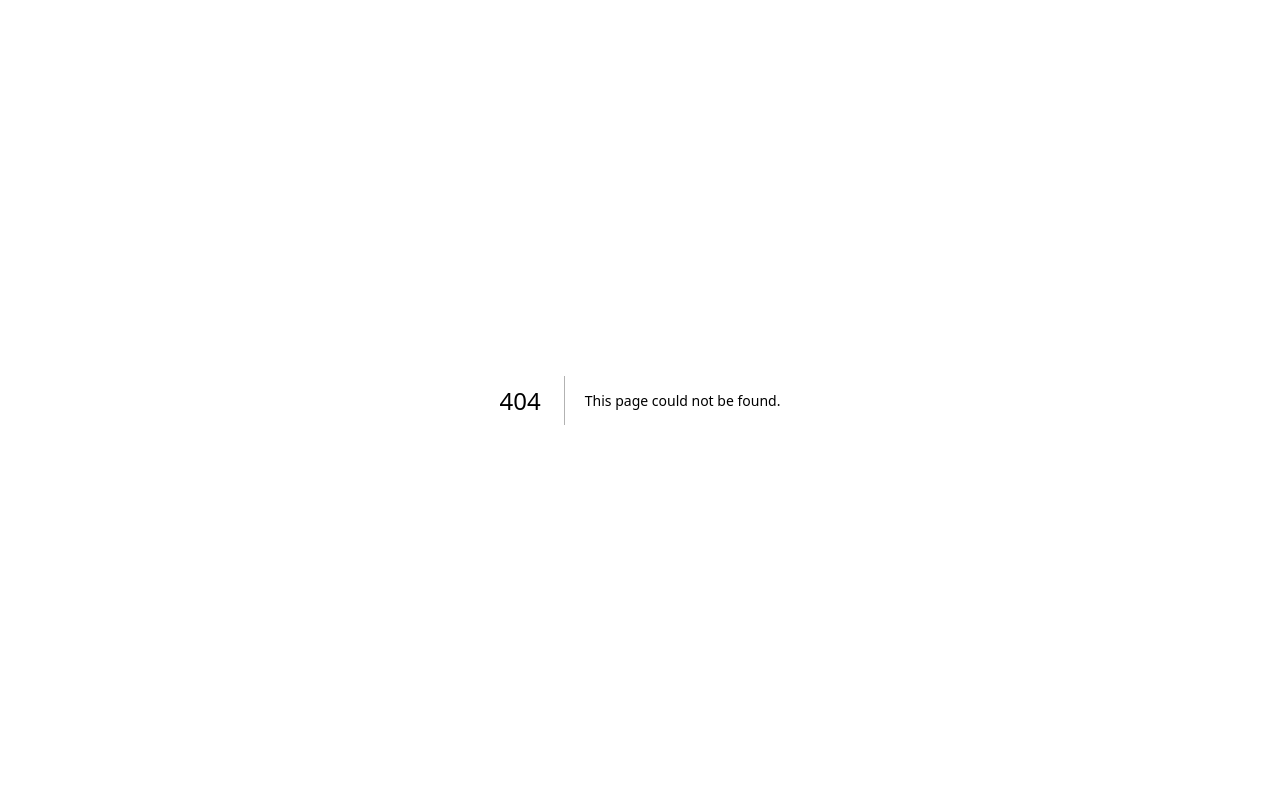
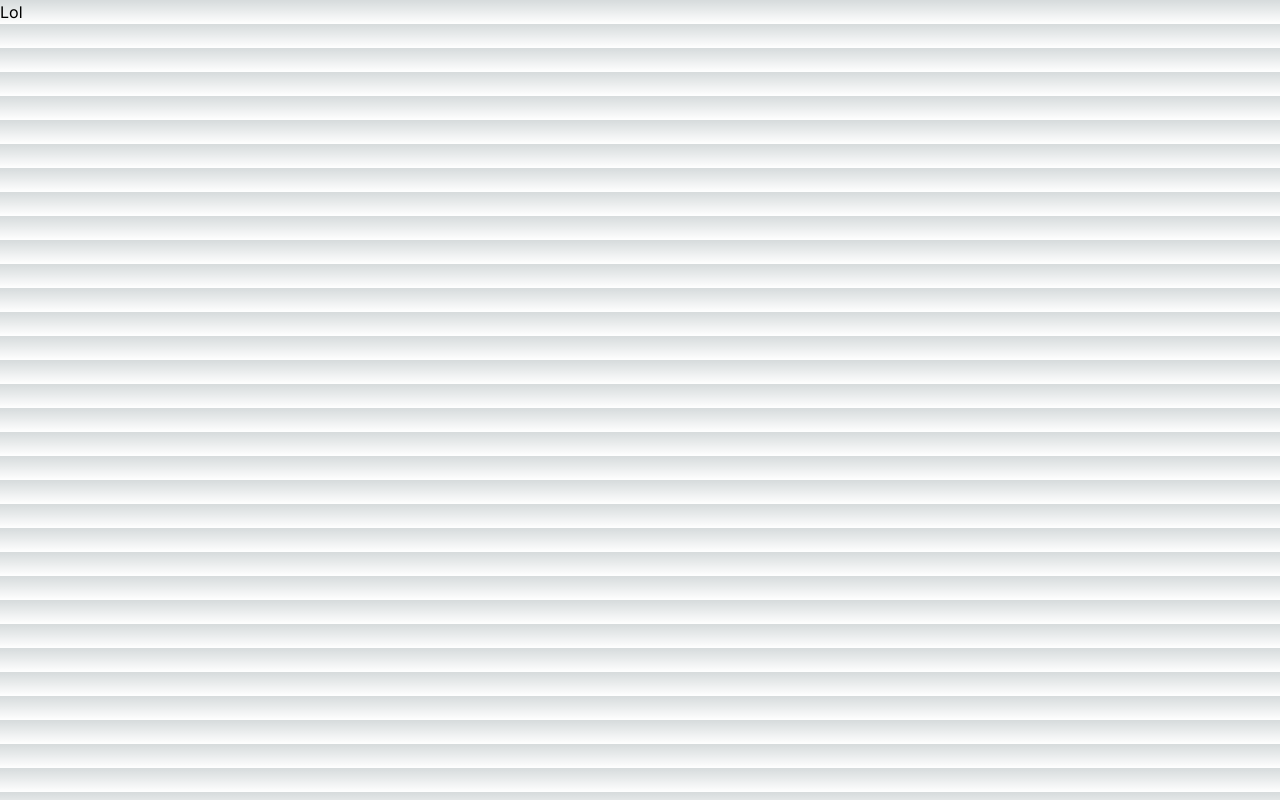
Before and after one commit to ninjapiraatti/sanitarium, a Next.js app: page /about in a window 1280 px wide. Before the commit this address had no page. Built offline with nearby package versions, Linux system fonts and the light colour scheme.

Commit message:
Create a new page

```diff
--- /dev/null
+++ b/app/about/layout.tsx
@@ -0,0 +1,21 @@
+import type { Metadata } from "next";
+import { Inter } from "next/font/google";
+
+const inter = Inter({ subsets: ["latin"] });
+
+export const metadata: Metadata = {
+  title: "Create Next App",
+  description: "Generated by create next app",
+};
+
+export default function RootLayout({
+  children,
+}: Readonly<{
+  children: React.ReactNode;
+}>) {
+  return (
+    <html lang="en">
+      <body className={inter.className}>{children}</body>
+    </html>
+  );
+}
--- /dev/null
+++ b/app/about/page.tsx
@@ -0,0 +1,3 @@
+export default function About() {
+  return <h1>Lol</h1>
+}
```
